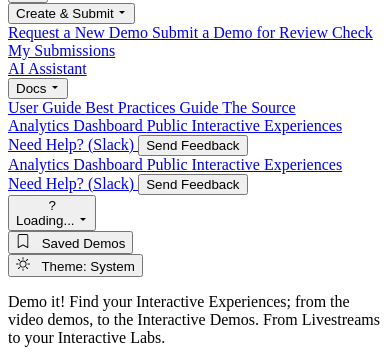
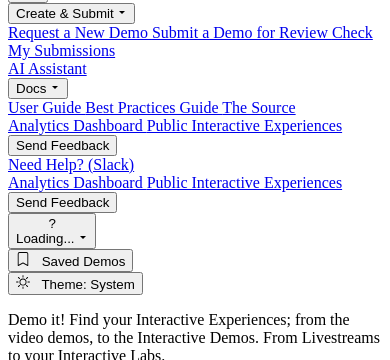
Before and after one commit to rubyyyyang/interactive-experience-hub, a website: page discovery.html in a window 390 px wide. Shown: the part 360-720 px from the top of the page. Drawn offline with Linux system fonts and the light colour scheme.

Commit message:
fix: align Package 2A navigation with frozen contract
**Navigation contract compliance:**
- Documentation section includes Need Help? (Slack) on both desktop and mobile
- More Resources is mobile-only for simplified layout
- No duplicate Slack links across sections

**Changes:**
- Removed desktopOnly from Need Help? (Slack) in Documentation
- Moved Slack after divider in Documentation dropdown
- Removed duplicate Slack link from More Resources section
- Preserved Slack URL: C07HQMHFWQG

**Mobile structure (verified):**
- Documentation: User Guide, Best Practices, The Source, Need Help? (4 items)
- More Resources: Analytics Dashboard, Public IE, Send Feedback (3 items)

**Desktop structure (verified):**
- Docs: User Guide, Best Practices, Source, Analytics, Public IE, Feedback, Slack (7 visible items)
- More Resources: hidden (mobileOnly class)

**Tests updated:**
- Changed Slack test to verify NO desktopOnly class
- Updated Docs count test to verify 4 mobile-visible items
- Updated More Resources count to verify 3 items
- Added package2a-nav-destinations.test.js to npm test command
- All 99 tests pass (81 existing + 18 Package 2A)

```diff
--- a/discovery.html
+++ b/discovery.html
@@ -104,12 +104,13 @@
             Public Interactive Experiences
           </a>
           <div class="navDropdownDivider desktopOnly"></div>
-          <a href="https://redhat.enterprise.slack.com/archives/C07HQMHFWQG" target="_blank" rel="noopener" class="navDropdownItem desktopOnly" role="menuitem">
-            Need Help? (Slack)
-          </a>
           <button onclick="openFeedbackModal(); closeAllDropdowns();" class="navDropdownItem navDropdownButton desktopOnly" role="menuitem">
             Send Feedback
           </button>
+          <div class="navDropdownDivider"></div>
+          <a href="https://redhat.enterprise.slack.com/archives/C07HQMHFWQG" target="_blank" rel="noopener" class="navDropdownItem" role="menuitem">
+            Need Help? (Slack)
+          </a>
         </div>
       </div>
 
@@ -121,10 +122,6 @@
           </a>
           <a href="https://www.redhat.com/en/interactive-experiences" target="_blank" rel="noopener" class="navDropdownItem" role="menuitem">
             Public Interactive Experiences
-          </a>
-          <div class="navDropdownDivider"></div>
-          <a href="https://redhat.enterprise.slack.com/archives/C07HQMHFWQG" target="_blank" rel="noopener" class="navDropdownItem" role="menuitem">
-            Need Help? (Slack)
           </a>
           <button onclick="openFeedbackModal(); closeAllDropdowns(); toggleMobileMenu();" class="navDropdownItem navDropdownButton" role="menuitem">
             Send Feedback
--- a/package.json
+++ b/package.json
@@ -7,7 +7,7 @@
     "doc": "docs"
   },
   "scripts": {
-    "test": "node tests/finder-logic.test.js && node tests/creator-lifecycle-notifications.test.js && node tests/form-submit-routing.test.js && node tests/content-type-classification.test.js && node tests/content-type-edge-cases.test.js && node tests/security-discoverability.test.js && node tests/youtube-record-resolution.test.js",
+    "test": "node tests/finder-logic.test.js && node tests/creator-lifecycle-notifications.test.js && node tests/form-submit-routing.test.js && node tests/content-type-classification.test.js && node tests/content-type-edge-cases.test.js && node tests/security-discoverability.test.js && node tests/youtube-record-resolution.test.js && node tests/package2a-nav-destinations.test.js",
     "test:e2e": "playwright test",
     "test:e2e:ui": "playwright test --ui",
     "test:e2e:headed": "playwright test --headed",
```
Also changed, not shown: tests/package2a-nav-destinations.test.js (+7 -5 lines).
